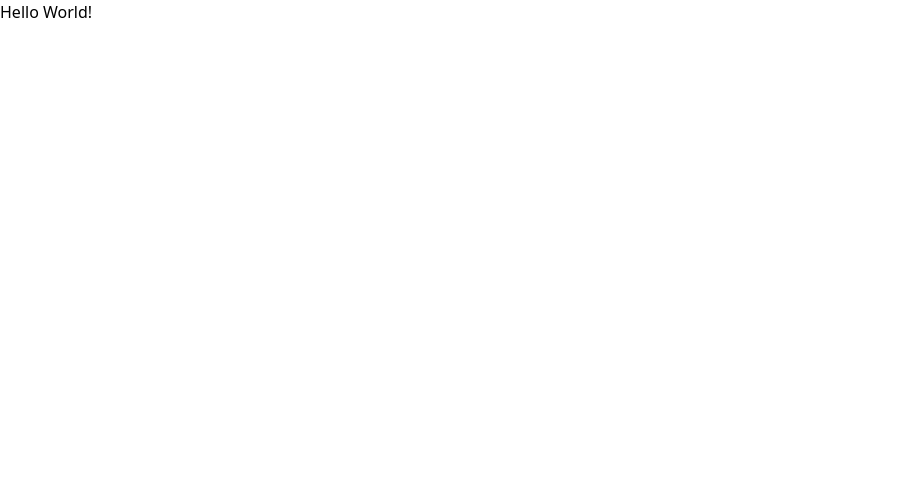
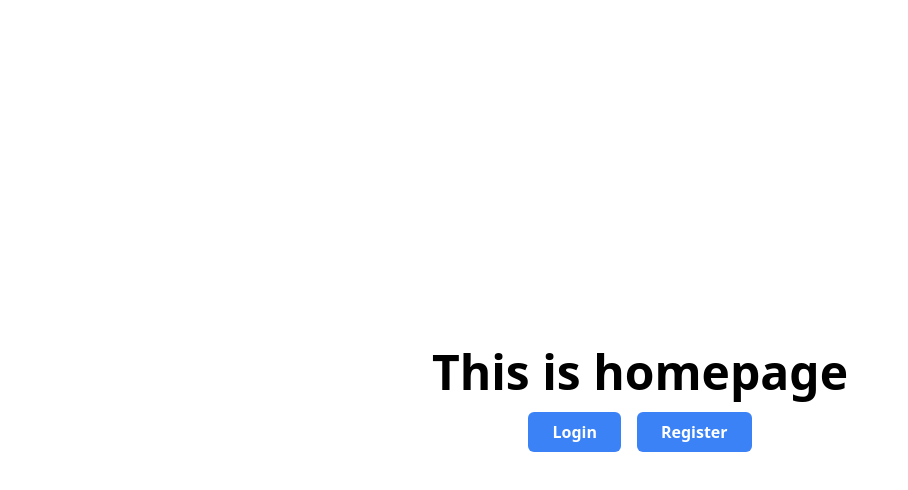
Before and after one commit to dannyhma/my-react-app, a React (Vite) app: page / in a window 1280 px wide. Shown: the top 490 px of the page, without its empty margins (0-908 px from the left). Built offline with nearby package versions, Linux system fonts and the light colour scheme.

Commit message:
Update Code

```diff
--- a/src/main.jsx
+++ b/src/main.jsx
@@ -5,11 +5,12 @@ import "./index.css";
 import LoginPage from "./pages/login.jsx";
 import RegisterPage from "./pages/register.jsx";
 import Errorpage from "./pages/404.jsx";
+import HomePage from "./pages/home.jsx";
 
 const router = createBrowserRouter([
 	{
 		path: "/",
-		element: <div>Hello World!</div>,
+		element: <HomePage />,
 		errorElement: <Errorpage />,
 	},
 	{
--- /dev/null
+++ b/src/pages/home.jsx
@@ -0,0 +1,22 @@
+import Button from "../components/Elements/Buttons/Button";
+import { Link } from "react-router-dom";
+
+const HomePage = () => {
+	return (
+		<>
+			<div className="flex min-h-screen flex-col items-center justify-center">
+				<h1 className="mb-4 text-5xl font-bold">This is homepage</h1>
+				<div className="flex flex-row items-center justify-end gap-x-4">
+					<Button variant="bg-blue-500 w-full">
+						<Link to="/login">Login</Link>
+					</Button>
+					<Button variant="bg-blue-500 w-full">
+						<Link to="/register">Register</Link>
+					</Button>
+				</div>
+			</div>
+		</>
+	);
+};
+
+export default HomePage;
```
